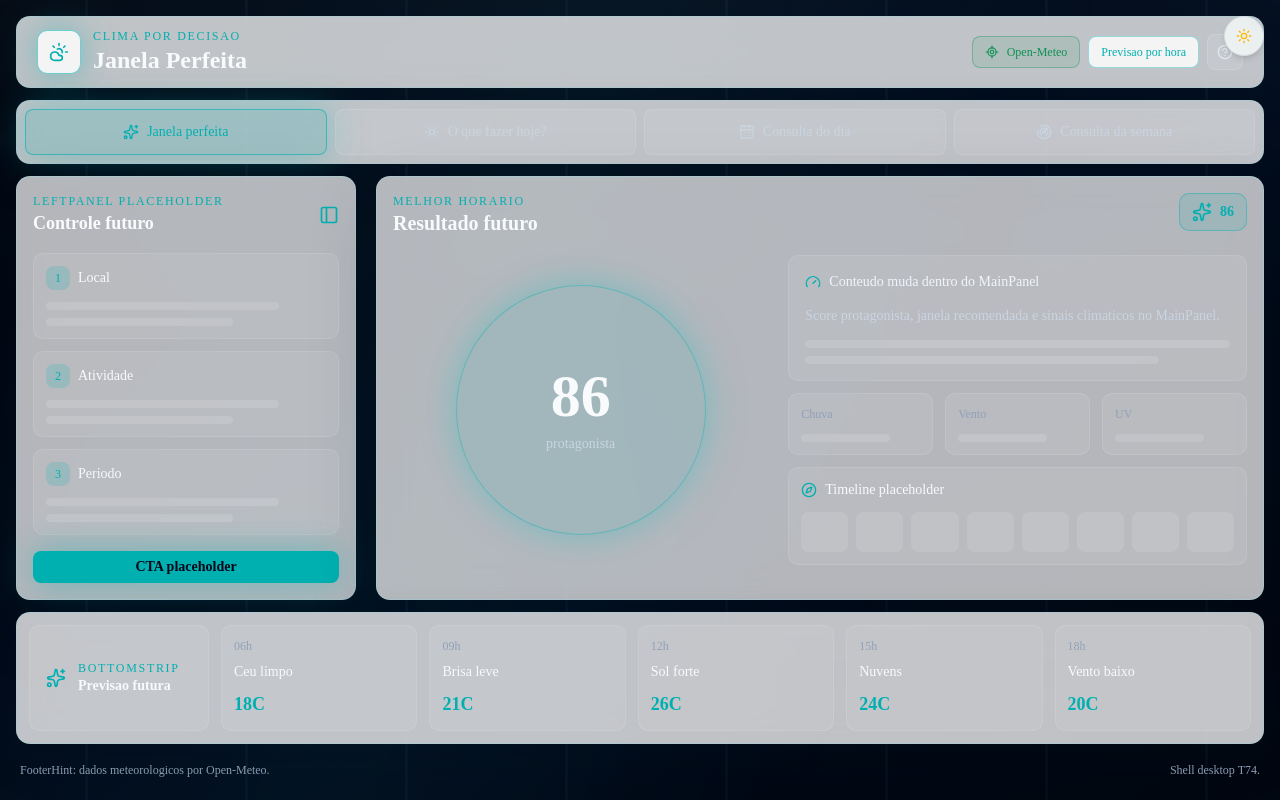
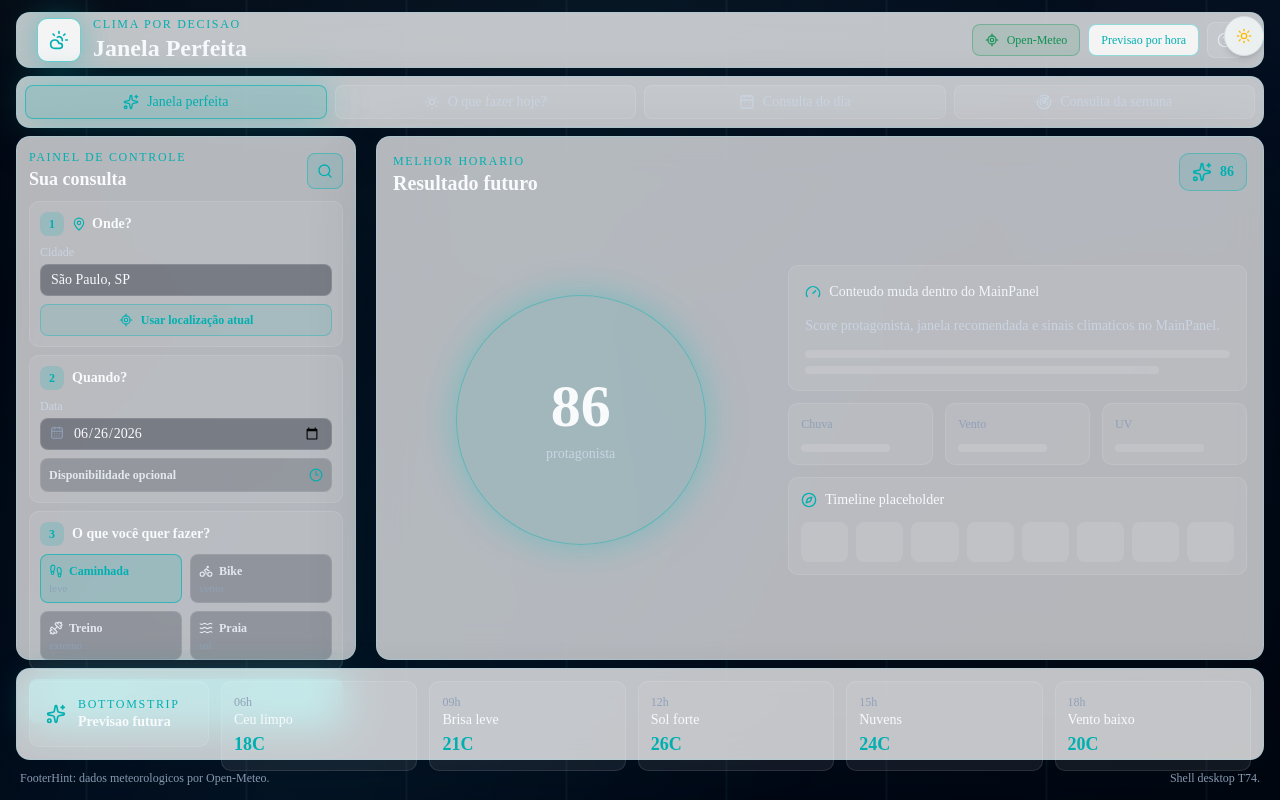
Before and after one commit to PauloSergioLR/janela-perfeita, a Next.js app: page /cockpit-preview in a window 1280 px wide. Built offline with nearby package versions, Linux system fonts and the light colour scheme.

Commit message:
feat: cria painel lateral sem cortes

```diff
--- a/src/app/cockpit-preview/page.tsx
+++ b/src/app/cockpit-preview/page.tsx
@@ -2,16 +2,22 @@
 
 import { useState } from "react";
 import {
+  Bike,
   CalendarDays,
   CircleHelp,
+  Clock3,
   CloudSun,
   Compass,
+  Dumbbell,
+  Footprints,
   Gauge,
   LocateFixed,
-  PanelLeft,
+  MapPin,
   Radar,
+  Search,
   Sparkles,
   SunMedium,
+  Waves,
 } from "lucide-react";
 import Link from "next/link";
 import { WeatherStage } from "@/components/weather/weather-stage";
@@ -56,8 +62,6 @@ const decisionModes = [
   },
 ];
 
-const controlSteps = ["Local", "Atividade", "Periodo"];
-
 const climateBlocks = [
   { time: "06h", label: "Ceu limpo", value: "18C" },
   { time: "09h", label: "Brisa leve", value: "21C" },
@@ -66,12 +70,188 @@ const climateBlocks = [
   { time: "18h", label: "Vento baixo", value: "20C" },
 ];
 
+const activityCards = [
+  {
+    id: "caminhada",
+    label: "Caminhada",
+    detail: "leve",
+    icon: Footprints,
+  },
+  {
+    id: "bike",
+    label: "Bike",
+    detail: "vento",
+    icon: Bike,
+  },
+  {
+    id: "treino",
+    label: "Treino",
+    detail: "externo",
+    icon: Dumbbell,
+  },
+  {
+    id: "praia",
+    label: "Praia",
+    detail: "sol",
+    icon: Waves,
+  },
+];
+
 function PlaceholderLine({ className = "" }: { className?: string }) {
   return (
     <span
       aria-hidden="true"
       className={`block rounded-full bg-white/12 ${className}`}
     />
+  );
+}
+
+function LeftControlPanel() {
+  const [selectedActivityId, setSelectedActivityId] = useState(
+    activityCards[0].id,
+  );
+
+  return (
+    <aside
+      className="glass-card flex min-h-0 flex-col rounded-xl p-3"
+      aria-label="LeftControlPanel"
+    >
+      <div className="mb-2 flex shrink-0 items-center justify-between gap-3">
+        <div className="min-w-0">
+          <p className="text-xs font-medium uppercase tracking-[0.14em] text-weather-accent">
+            Painel de controle
+          </p>
+          <h2 className="truncate text-lg font-semibold">Sua consulta</h2>
+        </div>
+        <span className="flex size-9 shrink-0 items-center justify-center rounded-md border border-weather-accent/45 bg-weather-accent/12">
+          <Search className="size-4 text-weather-accent" aria-hidden="true" />
+        </span>
+      </div>
+
+      <form
+        className="flex h-full min-h-0 flex-col gap-2"
+        onSubmit={(event) => event.preventDefault()}
+      >
+        <section className="rounded-lg border border-white/10 bg-white/7 p-2.5">
+          <div className="mb-2 flex items-center gap-2">
+            <span className="flex size-6 shrink-0 items-center justify-center rounded-md bg-weather-accent/18 text-xs font-semibold text-weather-accent">
+              1
+            </span>
+            <h3 className="flex items-center gap-1.5 text-sm font-semibold">
+              <MapPin className="size-3.5 text-weather-accent" aria-hidden="true" />
+              Onde?
+            </h3>
+          </div>
+          <label className="grid gap-1 text-xs font-medium text-slate-300">
+            Cidade
+            <input
+              type="text"
+              defaultValue="São Paulo, SP"
+              className="h-8 rounded-md border border-white/12 bg-slate-950/35 px-2.5 text-sm text-slate-50 outline-none transition placeholder:text-slate-500 focus:border-weather-accent focus:ring-2 focus:ring-weather-accent/25"
+            />
+          </label>
+          <button
+            type="button"
+            className="mt-2 inline-flex h-8 w-full items-center justify-center gap-2 rounded-md border border-weather-accent/35 bg-weather-accent/10 text-xs font-semibold text-weather-accent transition hover:bg-weather-accent/16 focus-visible:ring-2 focus-visible:ring-weather-accent focus-visible:outline-none"
+          >
+            <LocateFixed className="size-3.5" aria-hidden="true" />
+            Usar localização atual
+          </button>
+        </section>
+
+        <section className="rounded-lg border border-white/10 bg-white/7 p-2.5">
+          <div className="mb-2 flex items-center gap-2">
+            <span className="flex size-6 shrink-0 items-center justify-center rounded-md bg-weather-accent/18 text-xs font-semibold text-weather-accent">
+              2
+            </span>
+            <h3 className="text-sm font-semibold">Quando?</h3>
+          </div>
+          <label className="grid gap-1 text-xs font-medium text-slate-300">
+            Data
+            <span className="relative">
+              <CalendarDays
+                className="pointer-events-none absolute top-2 left-2.5 size-3.5 text-slate-400"
+                aria-hidden="true"
+              />
+              <input
+                type="date"
+                defaultValue="2026-06-26"
+                className="h-8 w-full rounded-md border border-white/12 bg-slate-950/35 px-2.5 pl-8 text-sm text-slate-50 outline-none transition focus:border-weather-accent focus:ring-2 focus:ring-weather-accent/25"
+              />
+            </span>
+          </label>
+          <details className="group mt-2 rounded-md border border-white/10 bg-slate-950/20 p-2">
+            <summary className="flex cursor-pointer list-none items-center justify-between gap-2 text-xs font-semibold text-slate-200">
+              <span>Disponibilidade opcional</span>
+              <Clock3 className="size-3.5 text-weather-accent" aria-hidden="true" />
+            </summary>
+            <div className="mt-2 grid grid-cols-2 gap-2">
+              <label className="grid gap-1 text-xs font-medium text-slate-300">
+                De
+                <input
+                  type="time"
+                  defaultValue="08:00"
+                  className="h-8 rounded-md border border-white/12 bg-slate-950/35 px-2 text-sm text-slate-50 outline-none focus:border-weather-accent focus:ring-2 focus:ring-weather-accent/25"
+                />
+              </label>
+              <label className="grid gap-1 text-xs font-medium text-slate-300">
+                Até
+                <input
+                  type="time"
+                  defaultValue="18:00"
+                  className="h-8 rounded-md border border-white/12 bg-slate-950/35 px-2 text-sm text-slate-50 outline-none focus:border-weather-accent focus:ring-2 focus:ring-weather-accent/25"
+                />
+              </label>
+            </div>
+          </details>
+        </section>
+
+        <section className="rounded-lg border border-white/10 bg-white/7 p-2.5">
+          <div className="mb-2 flex items-center gap-2">
+            <span className="flex size-6 shrink-0 items-center justify-center rounded-md bg-weather-accent/18 text-xs font-semibold text-weather-accent">
+              3
+            </span>
+            <h3 className="text-sm font-semibold">O que você quer fazer?</h3>
+          </div>
+          <div className="grid grid-cols-2 gap-2">
+            {activityCards.map((activity) => {
+              const Icon = activity.icon;
+              const isSelected = activity.id === selectedActivityId;
+
+              return (
+                <button
+                  key={activity.id}
+                  type="button"
+                  aria-pressed={isSelected}
+                  onClick={() => setSelectedActivityId(activity.id)}
+                  className={`grid min-h-12 gap-1 rounded-md border p-2 text-left transition focus-visible:ring-2 focus-visible:ring-weather-accent focus-visible:outline-none ${
+                    isSelected
+                      ? "border-weather-accent/65 bg-weather-accent/16 text-weather-accent"
+                      : "border-white/10 bg-slate-950/22 text-slate-200 hover:border-white/25"
+                  }`}
+                >
+                  <span className="flex items-center gap-1.5 text-xs font-semibold">
+                    <Icon className="size-3.5 shrink-0" aria-hidden="true" />
+                    <span className="truncate">{activity.label}</span>
+                  </span>
+                  <span className="text-[11px] leading-none text-slate-400">
+                    {activity.detail}
+                  </span>
+                </button>
+              );
+            })}
+          </div>
+        </section>
+
+        <button
+          type="submit"
+          className="glow-primary mt-auto flex h-11 shrink-0 items-center justify-center gap-2 rounded-md bg-weather-accent px-3 text-sm font-semibold text-slate-950 transition hover:bg-weather-accent/90 focus-visible:ring-2 focus-visible:ring-weather-accent focus-visible:ring-offset-2 focus-visible:ring-offset-slate-950 focus-visible:outline-none"
+        >
+          <Search className="size-4" aria-hidden="true" />
+          Encontrar janela
+        </button>
+      </form>
+    </aside>
   );
 }
 
@@ -84,8 +264,8 @@ export default function Home() {
   return (
     <>
       <WeatherStage variant="night" />
-      <main className="relative z-10 min-h-screen px-4 py-4 text-slate-50 lg:h-screen lg:overflow-clip">
-        <div className="mx-auto grid h-full w-full max-w-[1400px] gap-3 lg:grid-rows-[4.5rem_4rem_minmax(0,1fr)_8.25rem_1.75rem]">
+      <main className="relative z-10 min-h-screen px-4 py-3 text-slate-50 lg:h-screen">
+        <div className="mx-auto grid h-full w-full max-w-[1400px] gap-2 lg:grid-rows-[3.5rem_3.25rem_minmax(0,1fr)_5.75rem_1.25rem]">
           <header className="glass-panel flex min-h-0 items-center justify-between gap-5 rounded-xl px-5 py-3">
             <div className="flex min-w-0 items-center gap-3">
               <div className="glow-primary flex size-11 shrink-0 items-center justify-center rounded-lg border border-weather-accent/55 bg-weather-card">
@@ -149,43 +329,7 @@ export default function Home() {
           </nav>
 
           <section className="grid min-h-0 gap-5 lg:grid-cols-[340px_minmax(0,1fr)]">
-            <aside
-              className="glass-card flex min-h-0 flex-col rounded-xl p-4"
-              aria-label="LeftPanel placeholder"
-            >
-              <div className="mb-4 flex items-center justify-between gap-3">
-                <div>
-                  <p className="text-xs font-medium uppercase tracking-[0.14em] text-weather-accent">
-                    LeftPanel placeholder
-                  </p>
-                  <h2 className="text-lg font-semibold">Controle futuro</h2>
-                </div>
-                <PanelLeft
-                  className="size-5 text-weather-accent"
-                  aria-hidden="true"
-                />
-              </div>
-              <div className="grid flex-1 content-between gap-3">
-                {controlSteps.map((step, index) => (
-                  <div
-                    key={step}
-                    className="rounded-lg border border-white/10 bg-white/7 p-3"
-                  >
-                    <div className="mb-3 flex items-center gap-2 text-sm font-medium">
-                      <span className="flex size-6 items-center justify-center rounded-md bg-weather-accent/18 text-xs text-weather-accent">
-                        {index + 1}
-                      </span>
-                      {step}
-                    </div>
-                    <PlaceholderLine className="h-2 w-5/6" />
-                    <PlaceholderLine className="mt-2 h-2 w-2/3" />
-                  </div>
-                ))}
-              </div>
-              <div className="glow-primary mt-4 flex h-11 items-center justify-center rounded-md bg-weather-accent text-sm font-semibold text-slate-950">
-                CTA placeholder
-              </div>
-            </aside>
+            <LeftControlPanel />
 
             <section
               className="glass-card grid min-h-0 rounded-xl p-4 lg:grid-rows-[auto_minmax(0,1fr)]"
```
Also changed, not shown: 1 other file (tests, documents, lock files or other folders).
